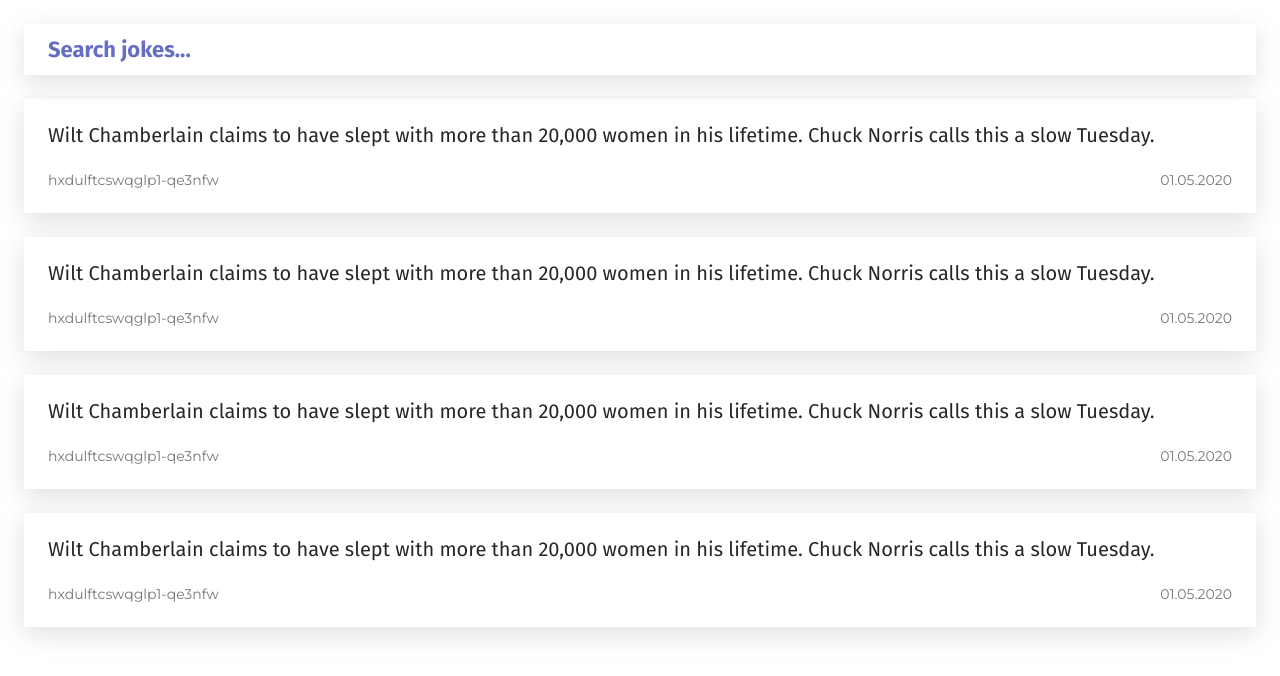
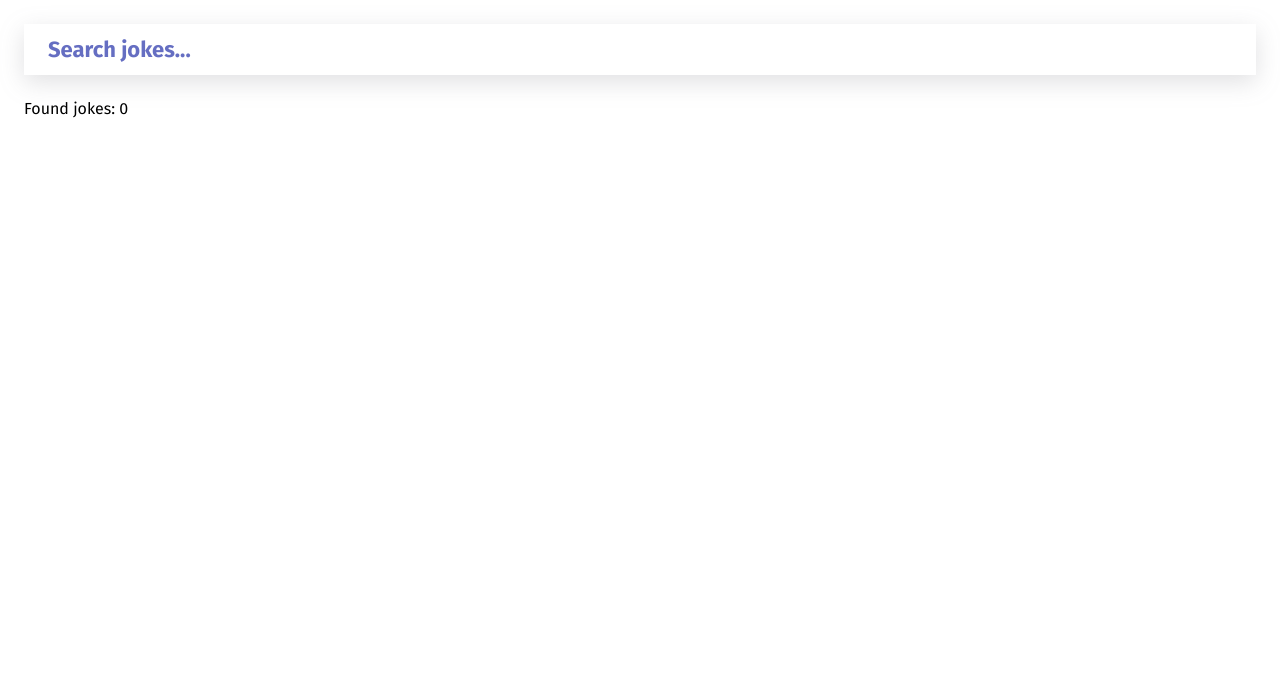
Before and after one commit to zharinov-nikita/fuse8-test-task, a React (Vite) app: page /jokes in a window 1280 px wide. Shown: the top 676 px of the page. Built offline with nearby package versions, Linux system fonts and the light colour scheme.

Commit message:
#3 - Uploading jokes via startanks

```diff
--- a/package.json
+++ b/package.json
@@ -12,6 +12,7 @@
   },
   "dependencies": {
     "@reduxjs/toolkit": "^1.9.5",
+    "@tanstack/react-query": "^4.33.0",
     "react": "^18.2.0",
     "react-dom": "^18.2.0",
     "react-redux": "^8.1.2",
--- a/src/00-shared/ui/card/card.component.tsx
+++ b/src/00-shared/ui/card/card.component.tsx
@@ -1,4 +1,4 @@
-import { FC } from 'react'
+import { FC, memo } from 'react'
 import { S } from './card.styled'
 
 interface Props {
@@ -7,7 +7,7 @@
     date?: string
 }
 
-export const SharedUiCardComponent: FC<Props> = (props) => {
+export const SharedUiCardComponent: FC<Props> = memo((props) => {
     return (
         <S.Card data-testid='SharedUiCardComponent'>
             <S.CardBody>
@@ -19,4 +19,4 @@
             </S.CardFooter>
         </S.Card>
     )
-}
+})
--- a/src/00-shared/ui/input/input.component.tsx
+++ b/src/00-shared/ui/input/input.component.tsx
@@ -1,8 +1,8 @@
-import { FC, InputHTMLAttributes } from 'react'
+import { InputHTMLAttributes, memo } from 'react'
 import { S } from './input.styled'
 
 type Props = InputHTMLAttributes<HTMLInputElement>
 
-export const SharedUiInputComponent: FC<Props> = (props) => {
+export const SharedUiInputComponent = memo((props: Props) => {
     return <S.Input data-testid='SharedUiInputComponent' {...props} />
-}
+})
--- /dev/null
+++ b/src/04-pages/jokes/jokes.hook.ts
@@ -0,0 +1,44 @@
+import { useQuery } from '@tanstack/react-query'
+import { useState, useCallback, ChangeEvent } from 'react'
+
+interface Joke {
+    id: string
+    value: string
+    created_at: string
+    updated_at: string
+    icon_url: string
+    url: string
+}
+
+interface JokesSearch {
+    total: number
+    result: Joke[]
+}
+
+async function getJokes(joke: string): Promise<JokesSearch> {
+    const response = await fetch(
+        `https://api.chucknorris.io/jokes/search?query=${joke}`
+    )
+
+    if (!response.ok) {
+        throw new Error('Network response was not ok')
+    }
+
+    return response.json()
+}
+
+export function usePageJokes() {
+    const [joke, setJoke] = useState<string>('')
+
+    const onChange = useCallback((e: ChangeEvent<HTMLInputElement>) => {
+        setJoke(e.target.value)
+    }, [])
+
+    const query = useQuery<JokesSearch>({
+        queryKey: ['jokes', joke],
+        queryFn: () => getJokes(joke),
+        enabled: joke.length > 3,
+    })
+
+    return { onChange, query, joke }
+}
--- a/src/04-pages/jokes/jokes.page.tsx
+++ b/src/04-pages/jokes/jokes.page.tsx
@@ -1,30 +1,28 @@
 import { SharedUiCardComponent, SharedUiInputComponent } from '@shared'
 import { S } from './jokes.styled'
+import { usePageJokes } from './jokes.hook'
+export const PageJokes = () => {
+    const { onChange, query, joke } = usePageJokes()
 
-export const PageJokes = () => {
+    console.log(query)
+
     return (
         <S.PageJokes>
-            <SharedUiInputComponent placeholder='Search jokes...' autoFocus />
-            <SharedUiCardComponent
-                title='Wilt Chamberlain claims to have slept with more than 20,000 women in his lifetime. Chuck Norris calls this a slow Tuesday.'
-                hash='hxdulftcswqglp1-qe3nfw'
-                date='01.05.2020'
+            <SharedUiInputComponent
+                value={joke}
+                onChange={onChange}
+                placeholder='Search jokes...'
+                autoFocus
             />
-            <SharedUiCardComponent
-                title='Wilt Chamberlain claims to have slept with more than 20,000 women in his lifetime. Chuck Norris calls this a slow Tuesday.'
-                hash='hxdulftcswqglp1-qe3nfw'
-                date='01.05.2020'
-            />
-            <SharedUiCardComponent
-                title='Wilt Chamberlain claims to have slept with more than 20,000 women in his lifetime. Chuck Norris calls this a slow Tuesday.'
-                hash='hxdulftcswqglp1-qe3nfw'
-                date='01.05.2020'
-            />
-            <SharedUiCardComponent
-                title='Wilt Chamberlain claims to have slept with more than 20,000 women in his lifetime. Chuck Norris calls this a slow Tuesday.'
-                hash='hxdulftcswqglp1-qe3nfw'
-                date='01.05.2020'
-            />
+            <S.FoundJokes>Found jokes: {query.data?.total || 0}</S.FoundJokes>
+
+            {query.isError && 'Jokes error'}
+            {query.data && query.isLoading && 'Jokes loading...'}
+
+            {query.data &&
+                query.data.result.map(({ id, value }) => (
+                    <SharedUiCardComponent title={value} key={id} />
+                ))}
         </S.PageJokes>
     )
 }
--- a/src/04-pages/jokes/jokes.styled.ts
+++ b/src/04-pages/jokes/jokes.styled.ts
@@ -7,4 +7,6 @@
         flex-direction: column;
         gap: 24px;
     `
+
+    export const FoundJokes = styled.p``
 }
--- a/src/06-app/app.tsx
+++ b/src/06-app/app.tsx
@@ -2,9 +2,13 @@
 import { AppStyleReset, appStyleTheme } from './styles'
 import { ThemeProvider } from 'styled-components'
 import { PageJokes } from '@pages'
+import { QueryClient, QueryClientProvider } from '@tanstack/react-query'
+
+const queryClient = new QueryClient()
 
 export const App = () => {
     return (
+        <QueryClientProvider client={queryClient}>
             <ThemeProvider theme={appStyleTheme}>
                 <AppStyleReset />
                 <Routes>
@@ -12,5 +16,6 @@
                     <Route element={<Navigate to='jokes' />} path='*' />
                 </Routes>
             </ThemeProvider>
+        </QueryClientProvider>
     )
 }
```
Also changed, not shown: 1 other file (tests, documents, lock files or other folders). Lines whose indentation alone changed are shown as unchanged.
